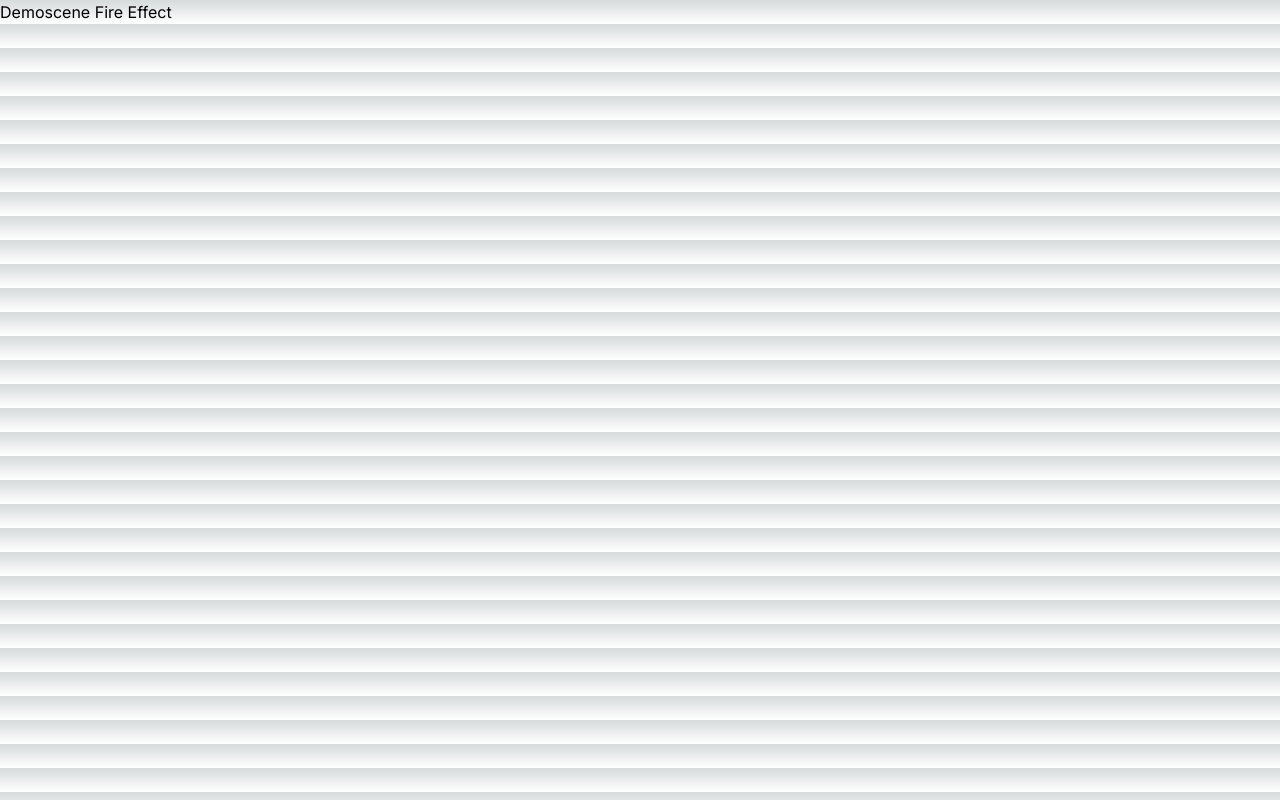
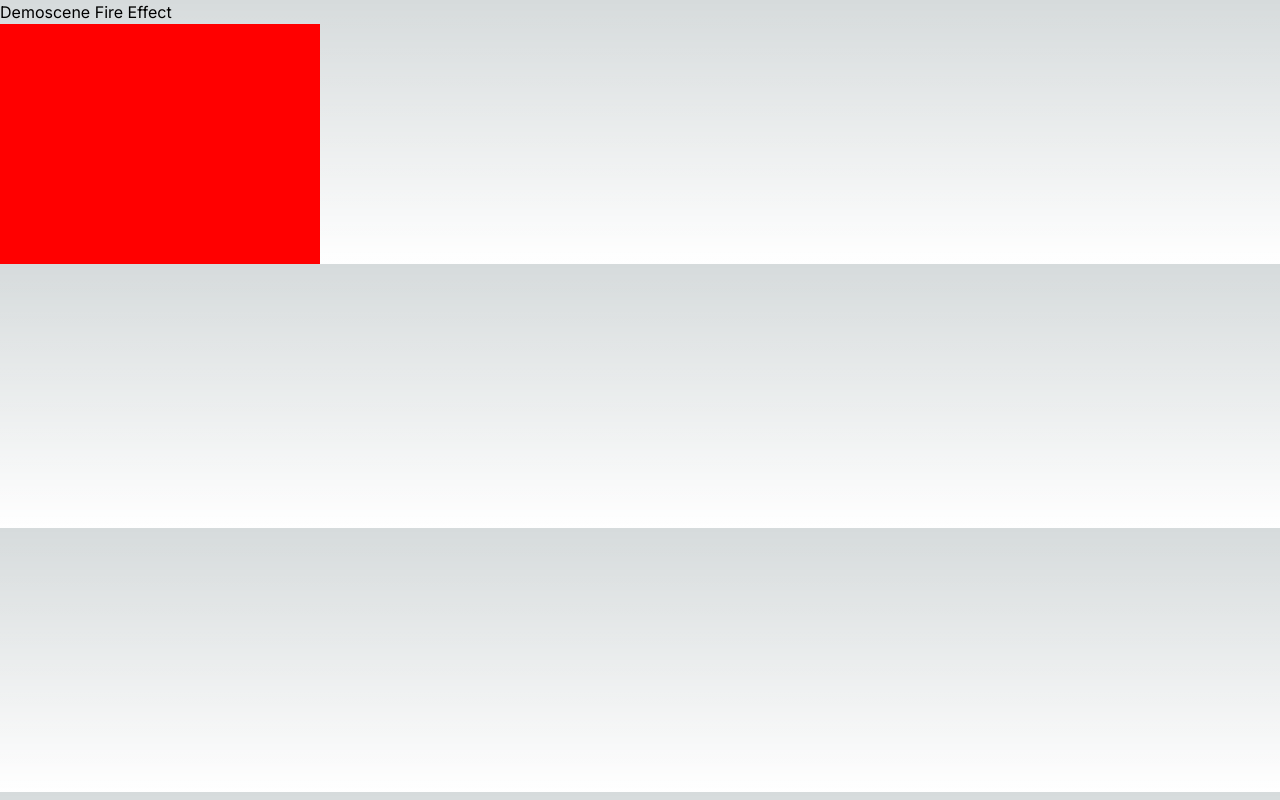
Before and after one commit to JakeCallery/DemoSceneFire, a Next.js app: page / in a window 1280 px wide. Built offline with nearby package versions, Linux system fonts and the light colour scheme.

Commit message:
adds initial canvas to play with

```diff
--- /dev/null
+++ b/app/components/FireCanvas/FireCanvas.tsx
@@ -0,0 +1,24 @@
+"use client";
+import React, { useEffect, useRef } from "react";
+
+const FireCanvas = () => {
+  const canvasRef = useRef<HTMLCanvasElement | null>(null);
+
+  useEffect(() => {
+    const canvas  = canvasRef.current;
+    const ctx = canvas?.getContext("2d");
+    if(ctx) {
+      ctx.fillStyle = "#FF0000";
+      ctx.fillRect(0,0, ctx.canvas.width, ctx.canvas.height);
+    }
+
+  }, []);
+
+  return (
+    <div>
+      <canvas ref={canvasRef} id="firecanvas" width="320" height="240" />
+    </div>
+  );
+};
+
+export default FireCanvas;
--- a/app/page.tsx
+++ b/app/page.tsx
@@ -1,9 +1,10 @@
-import Image from "next/image";
+import FireCanvas from "@/app/components/FireCanvas/FireCanvas";
 
 export default function Home() {
   return (
     <main>
       <h1>Demoscene Fire Effect</h1>
+      <FireCanvas/>
     </main>
   );
 }
```
